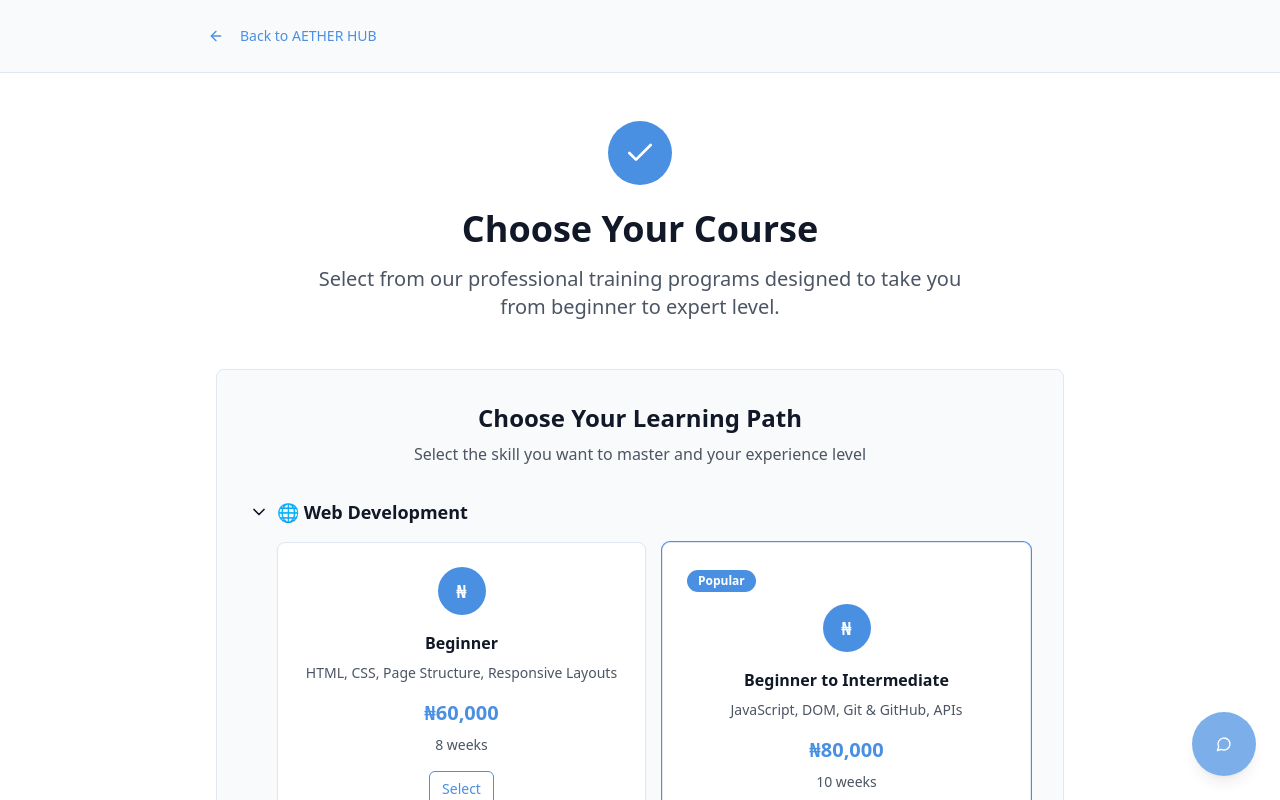
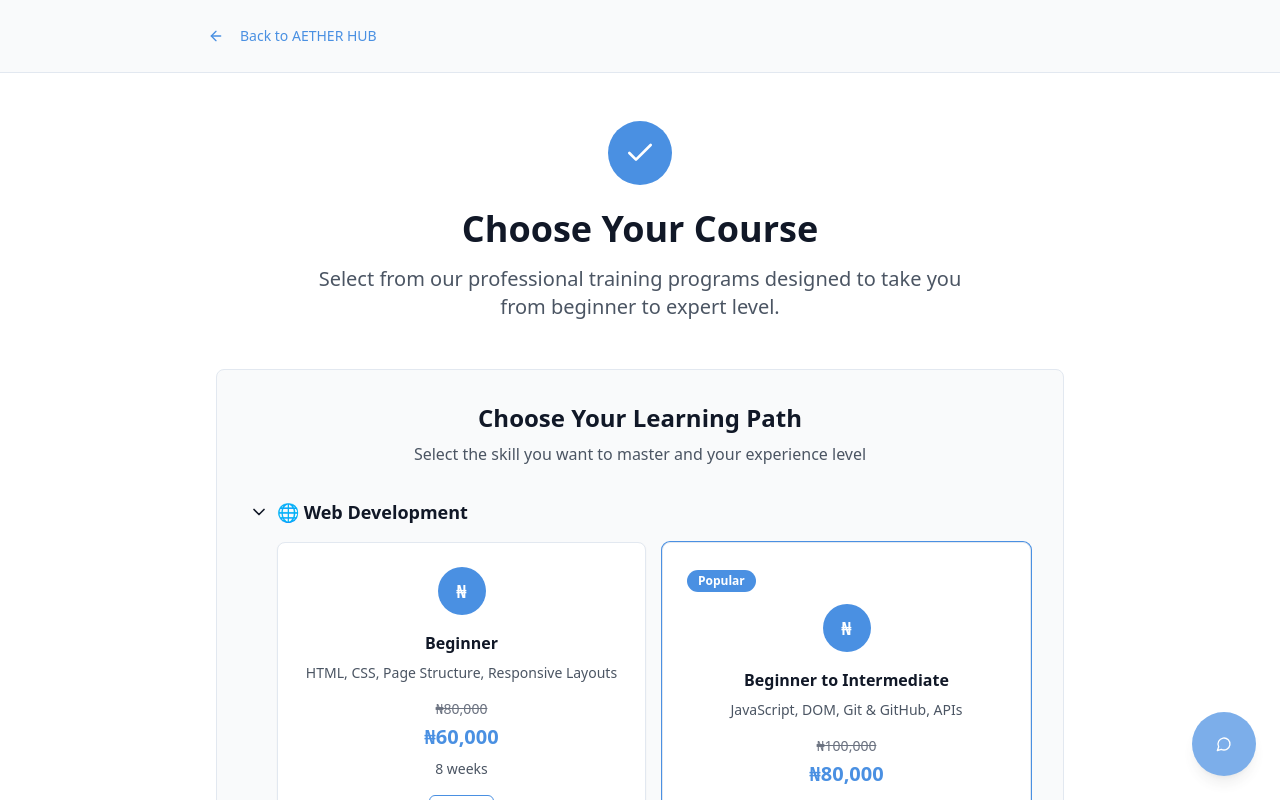
Before and after one commit to smithjay1/kill, a React (Vite) app: page /get-started in a window 1280 px wide. Shown: the top 800 px of the page. Built offline with nearby package versions, Linux system fonts and the light colour scheme.

Commit message:
Update course card display to show strikethrough pricing
cgen-012ddd17cf1a4340a36558815c2bda8c

```diff
--- a/client/pages/GetStarted.tsx
+++ b/client/pages/GetStarted.tsx
@@ -263,8 +263,15 @@ Thank you!`;
                             <p className="text-gray-600 text-sm mb-4">
                               {course.description}
                             </p>
-                            <div className="text-brand-blue font-bold text-xl mb-2">
-                              {course.price}
+                            <div className="flex flex-col items-center mb-2">
+                              {course.originalPrice && (
+                                <span className="text-sm text-gray-500 line-through mb-1">
+                                  {course.originalPrice}
+                                </span>
+                              )}
+                              <div className="text-brand-blue font-bold text-xl">
+                                {course.price}
+                              </div>
                             </div>
                             <div className="text-gray-600 text-sm">
                               {course.duration}
```
